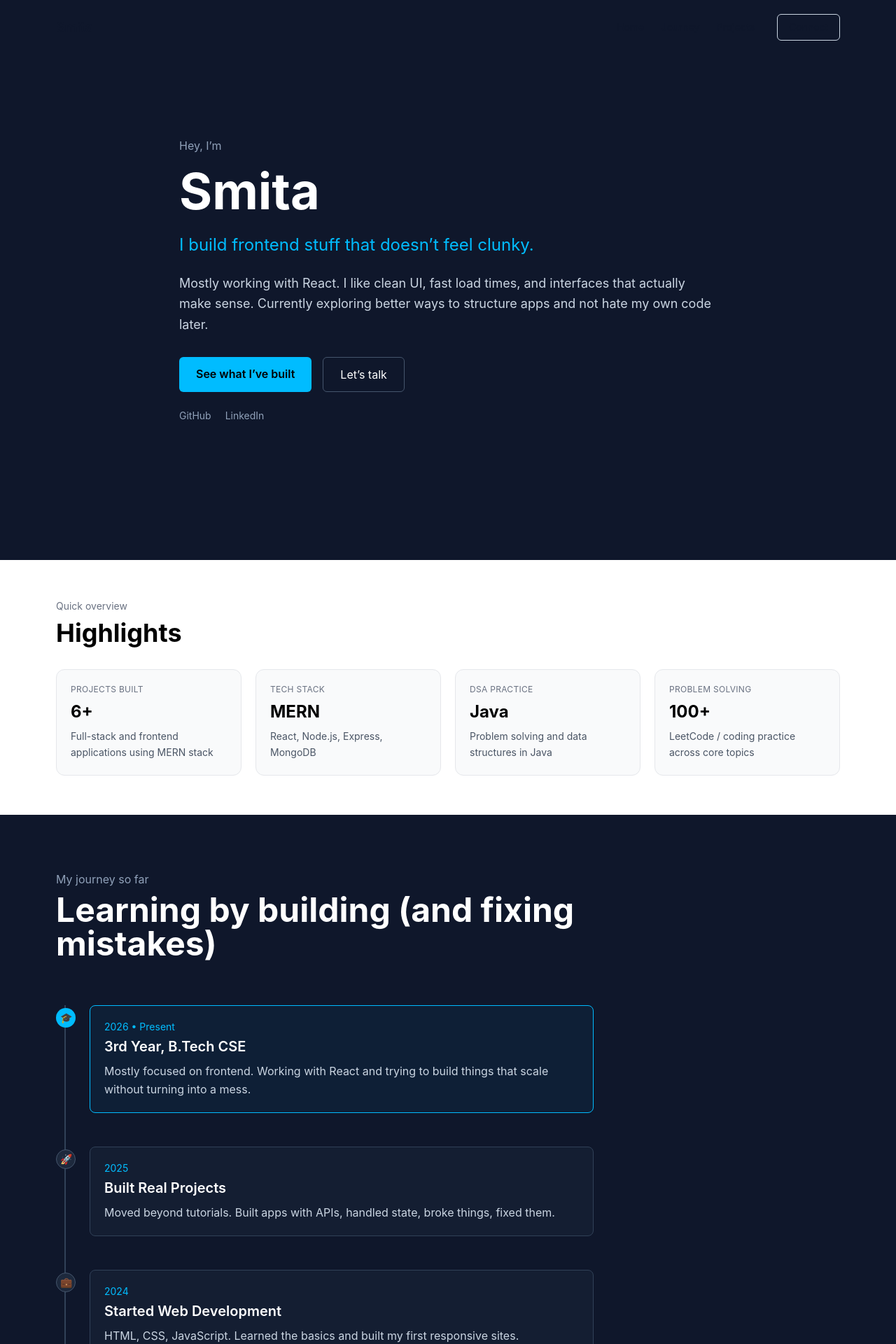
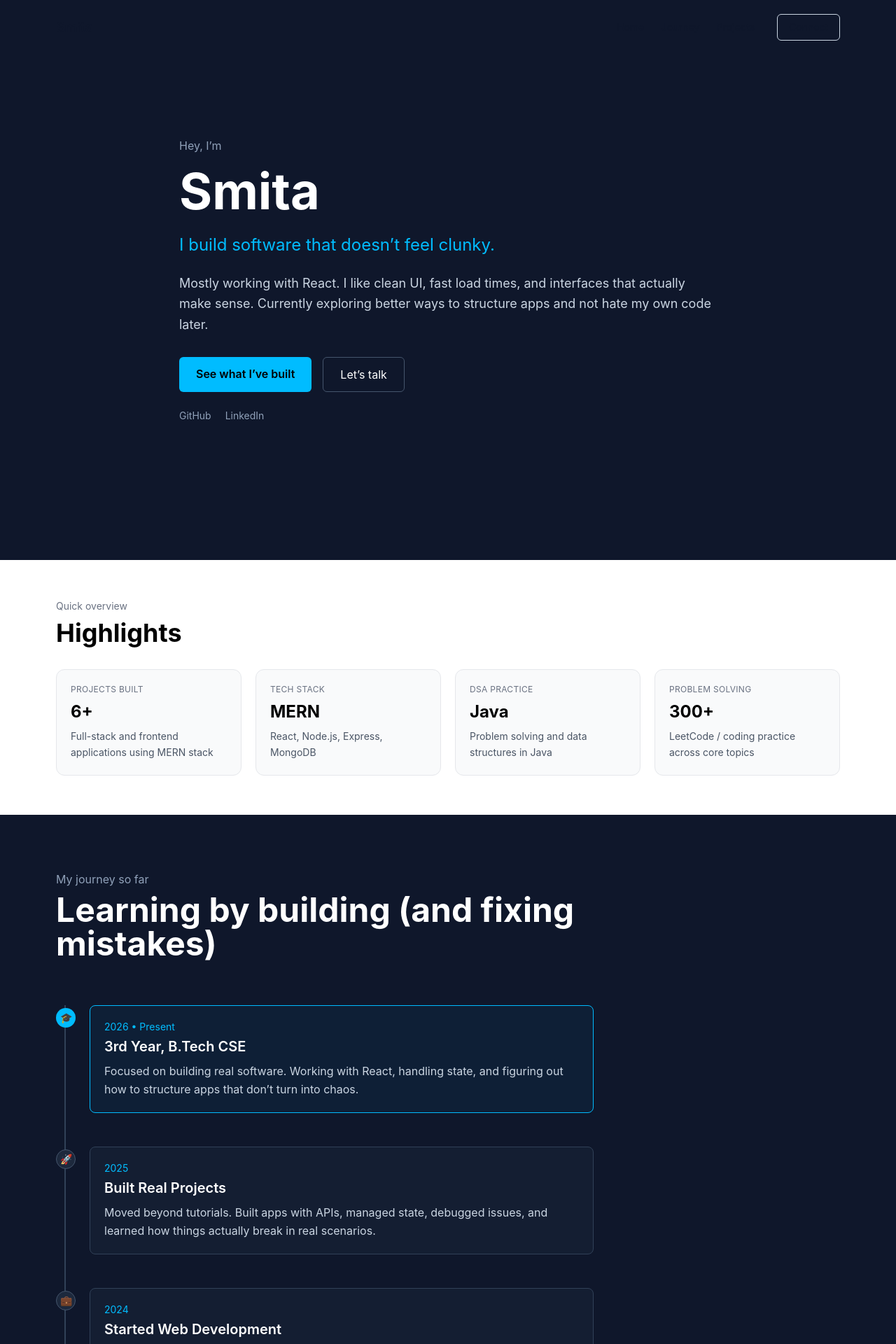
Before and after one commit to letgit0/my-portfolio, a React (Vite) app: page / in a window 1280 px wide. Shown: the top 1920 px of the page at 70% size. Built offline with nearby package versions, Linux system fonts and the light colour scheme.

Commit message:
Update minor data

```diff
--- a/src/components/Contact.jsx
+++ b/src/components/Contact.jsx
@@ -99,14 +99,14 @@ function Contact() {
           <input
             type="text"
             name="name"
-            placeholder="Jane Doe"
+            placeholder="Your name"
             className="p-3 bg-slate-800 border border-slate-700 rounded-md focus:outline-none focus:border-sky-400"
           />
 
           <input
             type="email"
             name="email"
-            placeholder="you@example.com"
+            placeholder="youremail@example.com"
             className="p-3 bg-slate-800 border border-slate-700 rounded-md focus:outline-none focus:border-sky-400"
           />
 
--- a/src/components/Hero.jsx
+++ b/src/components/Hero.jsx
@@ -18,7 +18,7 @@ function Hero() {
 
         {/* role */}
         <h2 className="text-lg sm:text-xl md:text-2xl text-sky-400 mb-6">
-          I build frontend stuff that doesn’t feel clunky.
+          I build software that doesn’t feel clunky.
         </h2>
 
         {/* description */}
--- a/src/components/Highlights.jsx
+++ b/src/components/Highlights.jsx
@@ -17,7 +17,7 @@ function Highlights() {
     },
     {
       title: "Problem Solving",
-      value: "100+",
+      value: "300+",
       desc: "LeetCode / coding practice across core topics",
     },
   ];
--- a/src/components/Timeline.jsx
+++ b/src/components/Timeline.jsx
@@ -7,7 +7,7 @@ function Timeline() {
     type: "education",
     icon: "🎓",
     title: "3rd Year, B.Tech CSE",
-      desc: "Mostly focused on frontend. Working with React and trying to build things that scale without turning into a mess.",
+    desc: "Focused on building real software. Working with React, handling state, and figuring out how to structure apps that don’t turn into chaos.",
     current: true
   },
   {
@@ -15,7 +15,7 @@ function Timeline() {
     type: "projects",
     icon: "🚀",
     title: "Built Real Projects",
-      desc: "Moved beyond tutorials. Built apps with APIs, handled state, broke things, fixed them.",
+    desc: "Moved beyond tutorials. Built apps with APIs, managed state, debugged issues, and learned how things actually break in real scenarios.",
   },
   {
     year: "2024",
```
Also changed, not shown: 1 other file (tests, documents, lock files or other folders). Lines whose indentation alone changed are shown as unchanged.
